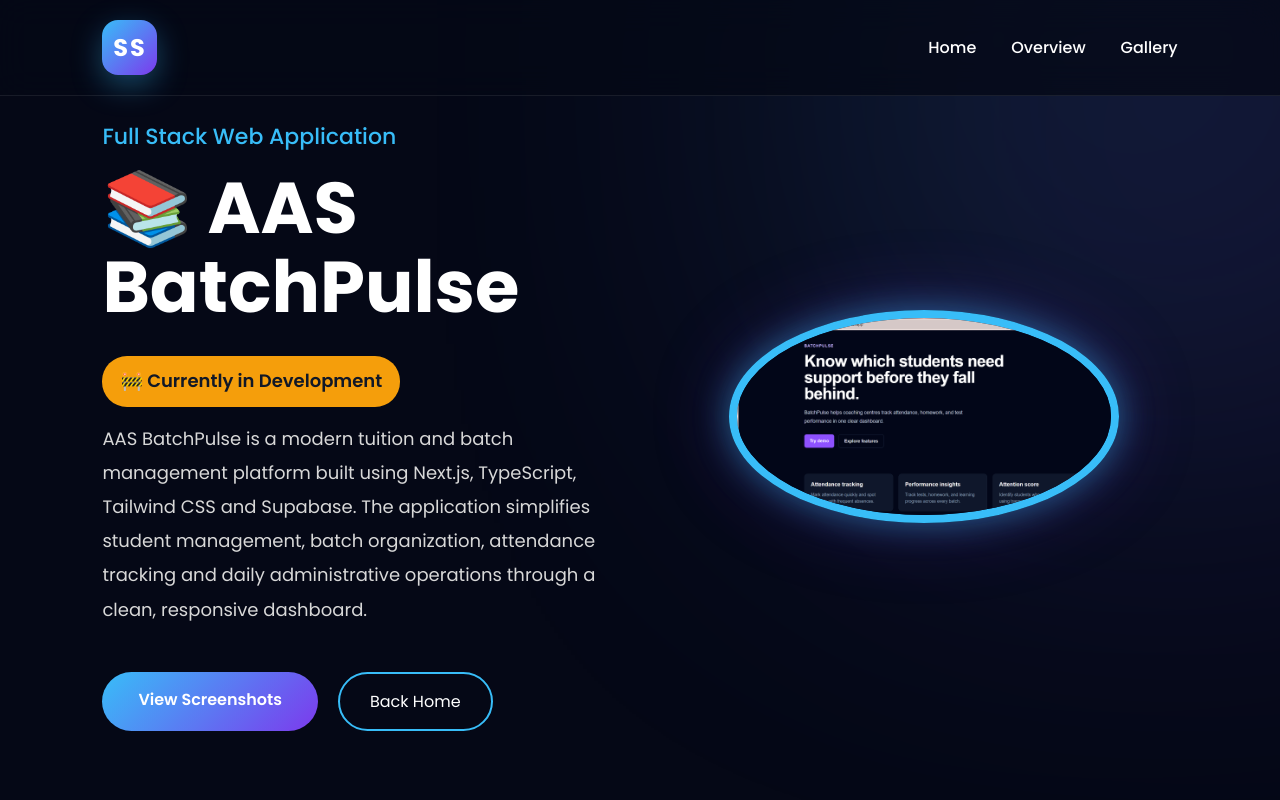
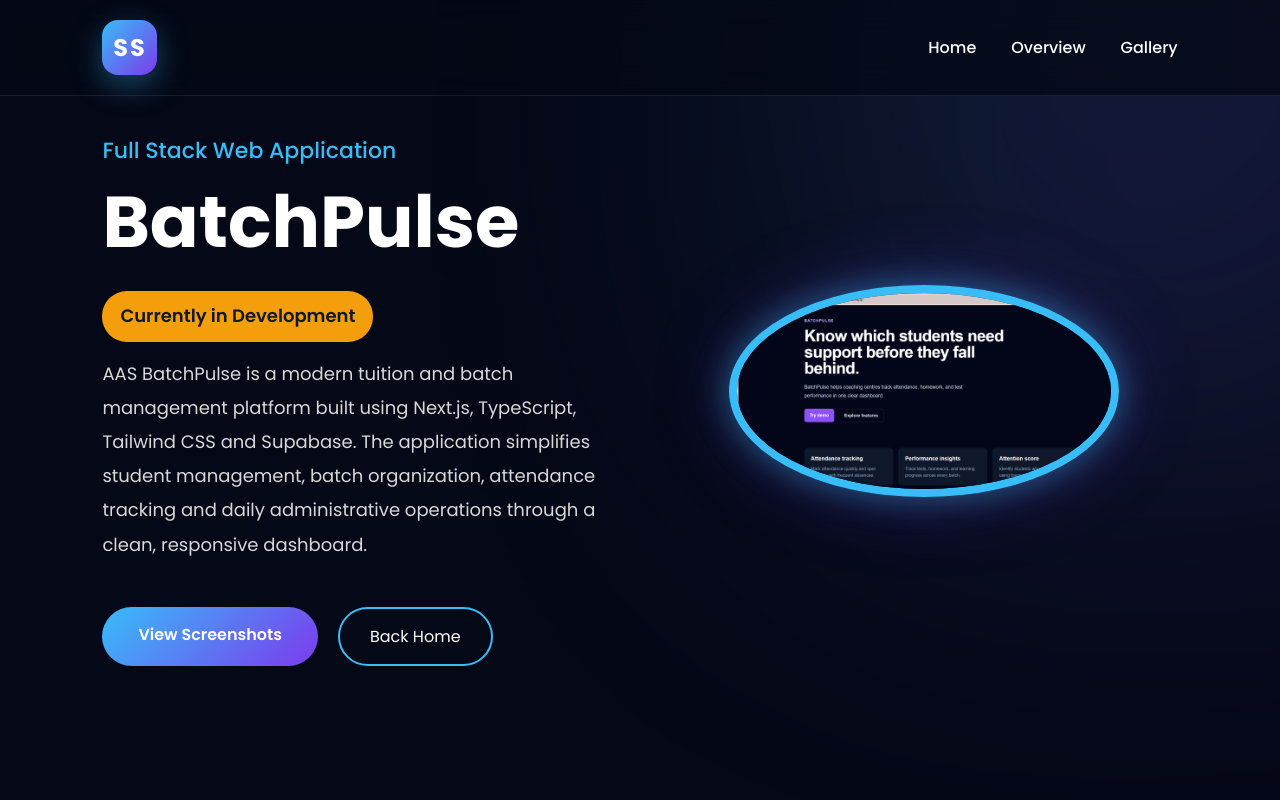
Before and after one commit to simran02-08-2023/Simran-Portfolio, a plain HTML site: page batchpulse.html in a window 1280 px wide. Shown: the top 800 px of the page. Drawn offline with Linux system fonts and the light colour scheme.

Commit message:
Update batchpulse.html

```diff
--- a/batchpulse.html
+++ b/batchpulse.html
@@ -25,10 +25,10 @@
 
 <h3>Full Stack Web Application</h3>
 
-<h1>📚 AAS BatchPulse</h1>
+<h1>BatchPulse</h1>
 
 <p style="display:inline-block;background:#f59e0b;color:#111827;padding:8px 18px;border-radius:25px;font-weight:600;margin:15px 0;">
-🚧 Currently in Development
+ Currently in Development
 </p>
 
 <p>
```
